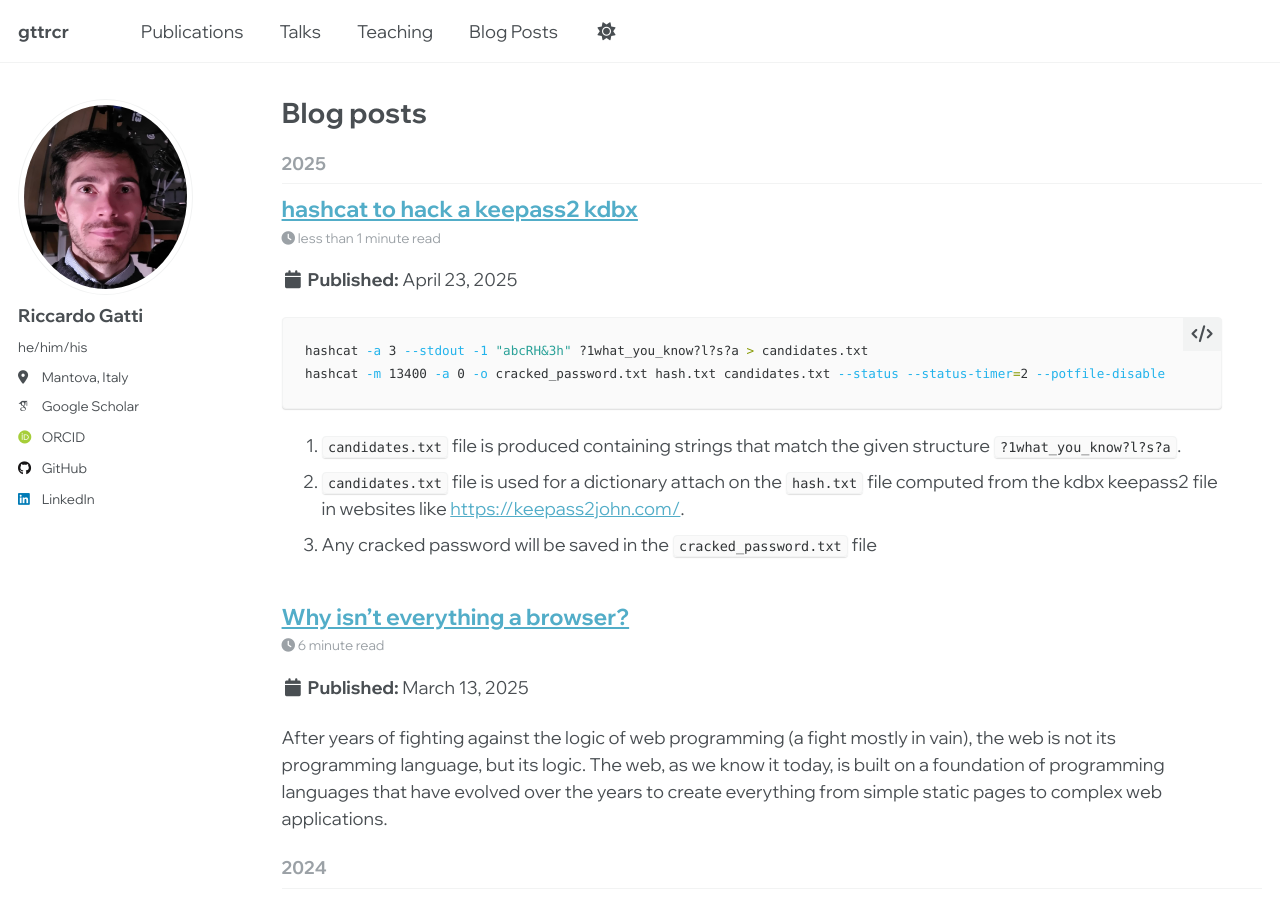
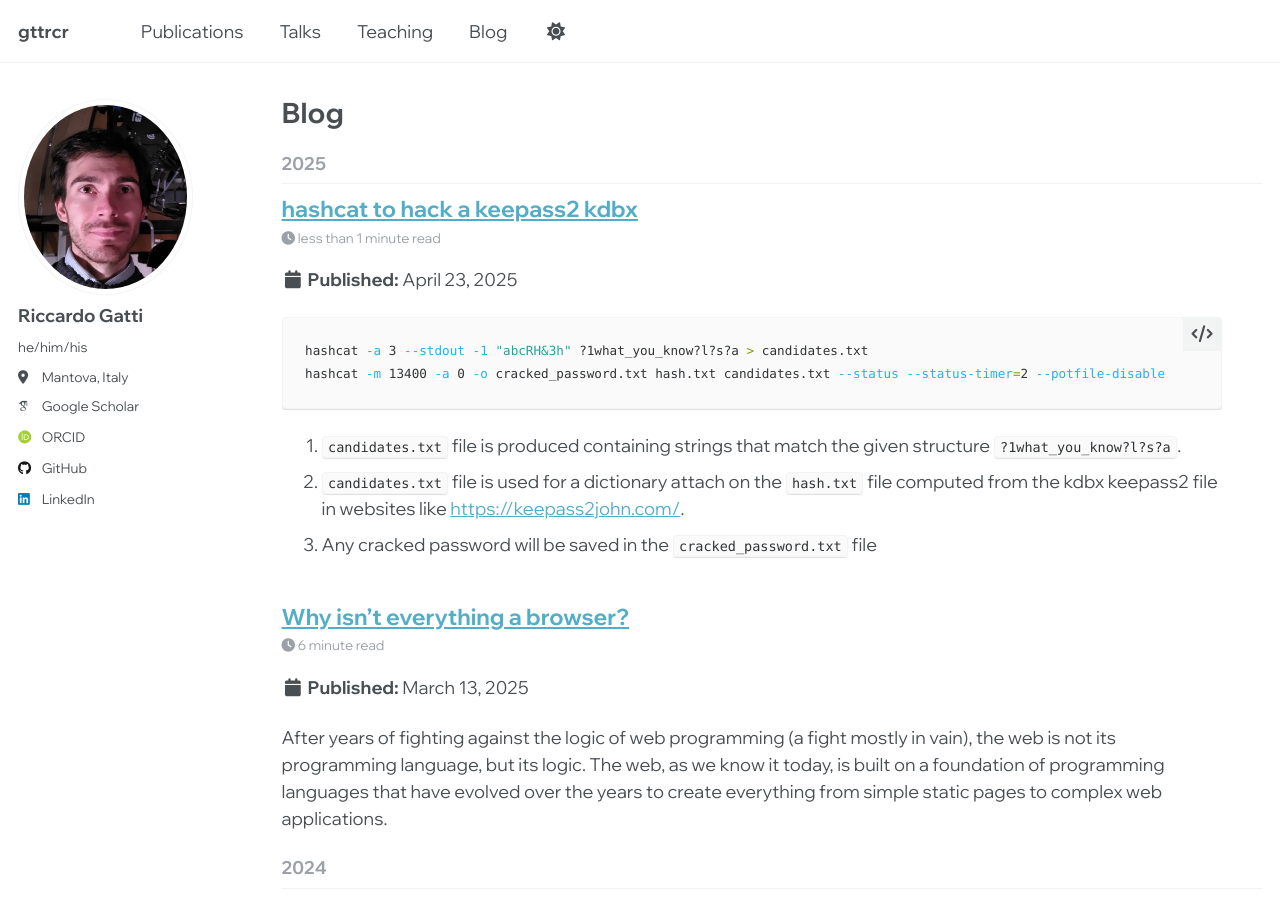
Before and after one commit to gttrcr/I, a Jekyll site: the page built from _pages/year-archive.html, in a window 1280 px wide and 900 px high. Built offline with Jekyll 4.4.1, drawn with Linux system fonts in a browser that asks for light colours; some web fonts are replaced.

Commit message:
blug posts

```diff
--- a/_data/navigation.yml
+++ b/_data/navigation.yml
@@ -20,7 +20,7 @@ main:
   # - title: "Portfolio"
   #   url: /portfolio/
 
-  - title: "Blog Posts"
+  - title: "Blog"
     url: /year-archive/
 
   # - title: "CV"
--- a/_pages/year-archive.html
+++ b/_pages/year-archive.html
@@ -1,7 +1,7 @@
 ---
 layout: archive
 permalink: /year-archive/
-title: "Blog posts"
+title: "Blog"
 author_profile: true
 redirect_from:
   - /wordpress/blog-posts/
```
